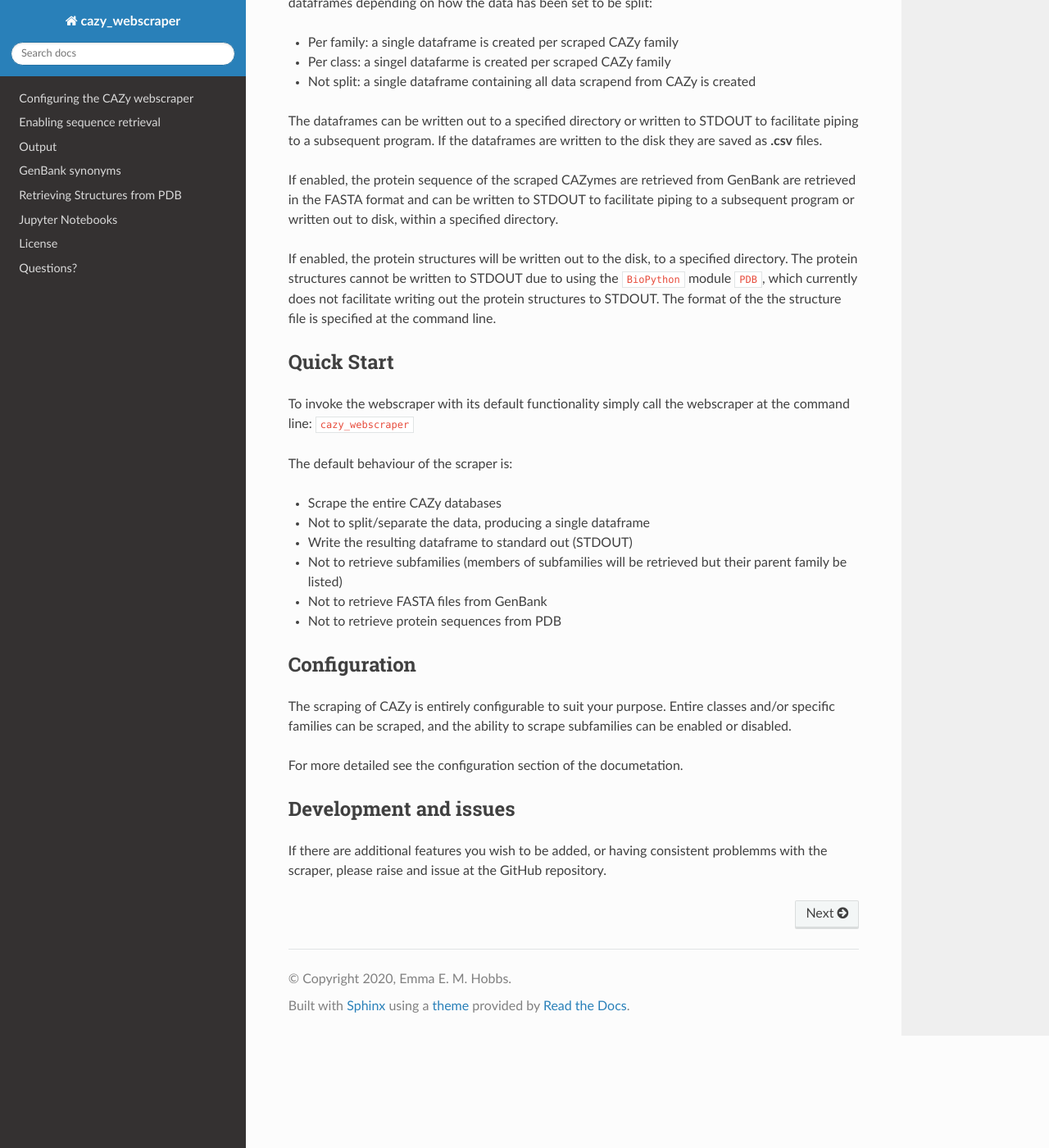
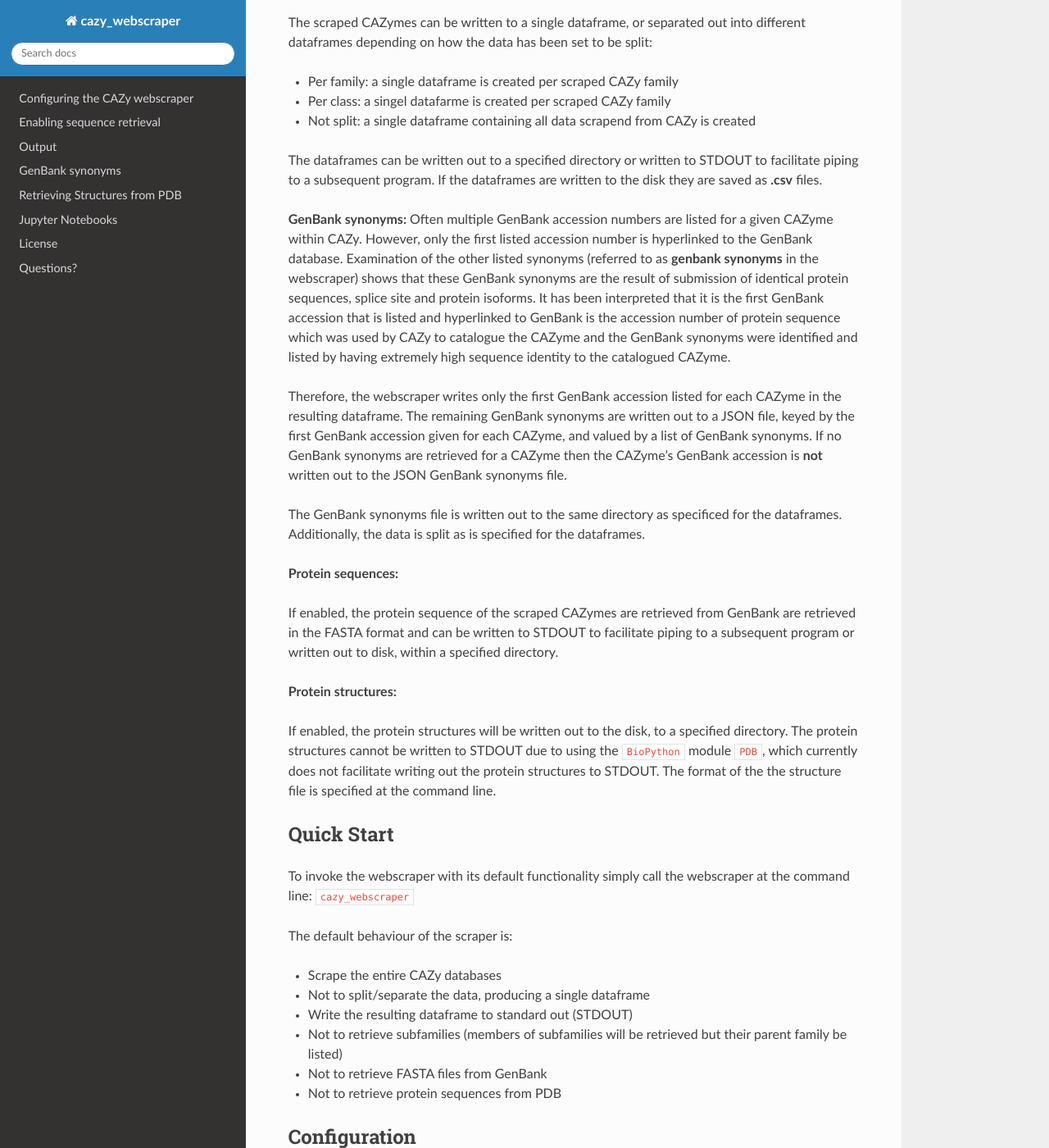
Before and after one commit to HobnobMancer/cazy_webscraper, a Sphinx documentation site: the page built from docs/source/index.rst, in a window 1280 px wide and 1400 px high, scrolled down 2687 px. Shown: the whole window at 82% size. Built offline with Sphinx 7.4.7 and the Read the Docs theme 2.0.0, drawn with Linux system fonts in a browser that asks for light colours.

Commit message:
add note about genbank syonyms

```diff
--- a/docs/source/index.rst
+++ b/docs/source/index.rst
@@ -92,6 +92,9 @@ webscraper is working. **However, expect an entire scrape of the CAZy database t
 Output
 -------
 
+
+**Dataframes:**
+
 The basic function of the ``cazy_webscraper`` is to retrieve the protein data stored within and
 presented in the CAZy database. The data is written out to a dataframe with the same headings as
 found in CAZy, to reflect the way CAZy presented data in its webpages. The resulting dataframe
@@ -118,9 +121,31 @@ The dataframes can be written out to a specified directory or written to STDOUT
 piping to a subsequent program. If the dataframes are written to the disk they are saved as
 **.csv** files.
 
+**GenBank synonyms:**
+Often multiple GenBank accession numbers are listed for a given CAZyme within CAZy. However, only the
+first listed accession number is hyperlinked to the GenBank database. Examination of the other listed
+synonyms (referred to as **genbank synonyms** in the webscraper) shows that these GenBank synonyms are
+the result of submission of identical protein sequences, splice site and protein isoforms. It has been
+interpreted that it is the first GenBank accession that is listed and hyperlinked to GenBank is the accession
+number of protein sequence which was used by CAZy to catalogue the CAZyme and the GenBank synonyms were
+identified and listed by having extremely high sequence identity to the catalogued CAZyme.
+
+Therefore, the webscraper writes only the first GenBank accession listed for each CAZyme in the resulting dataframe.
+The remaining GenBank synonyms are written out to a JSON file, keyed by the first GenBank accession given for each CAZyme, and valued
+by a list of GenBank synonyms. If no GenBank synonyms are retrieved for a CAZyme then the CAZyme's GenBank accession is **not**
+written out to the JSON GenBank synonyms file.
+
+The GenBank synonyms file is written out to the same directory as specificed for the dataframes.
+Additionally, the data is split as is specified for the dataframes.
+
+
+**Protein sequences:**
+
 If enabled, the protein sequence of the scraped CAZymes are retrieved from GenBank are retrieved in
 the FASTA format and can be written to STDOUT to facilitate piping to a subsequent program or
 written out to disk, within a specified directory.
+
+**Protein structures:**
 
 If enabled, the protein structures will be written out to the disk, to a specified directory. The
 protein structures cannot be written to STDOUT due to using the ``BioPython`` module ``PDB``,
```
